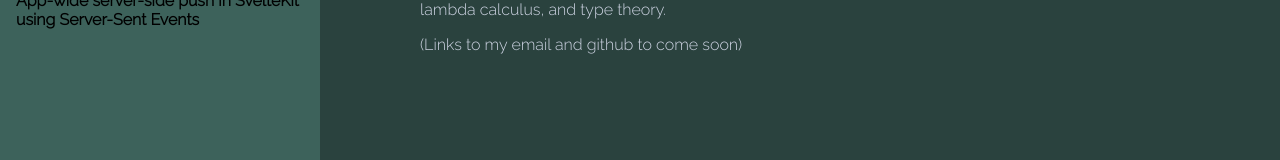
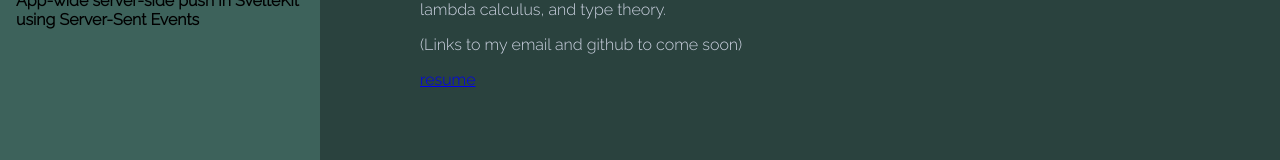
Before and after one commit to hi-brylle/hi-brylle-blog, a SvelteKit app: page /about-me in a window 1280 px wide. Shown: the part 168-328 px from the top of the page. Built offline with nearby package versions, Linux system fonts and the light colour scheme.

Commit message:
Add link to resume in about me page

```diff
--- a/src/routes/about-me/+page.svelte
+++ b/src/routes/about-me/+page.svelte
@@ -12,6 +12,8 @@
     <p>
         (Links to my email and github to come soon)
     </p>
+
+    <a href="/resume.pdf">resume</a>
 </main>
 
 <style>
```
